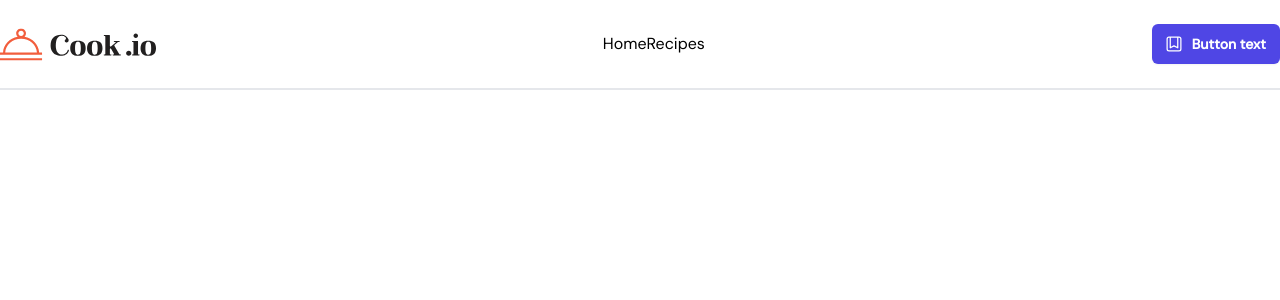
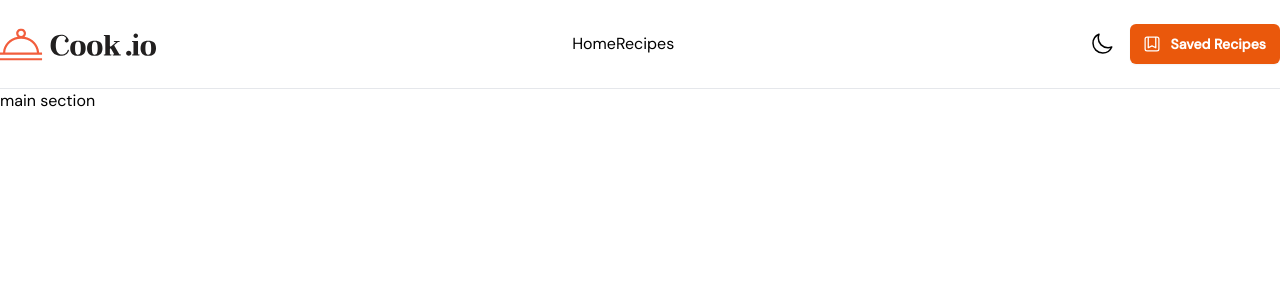
Before and after one commit to DJaye33/cook-io, a React (Vite) app: page / in a window 1280 px wide. Shown: the top 300 px of the page. Built offline with nearby package versions, Linux system fonts and the light colour scheme.

Commit message:
fix navigation bottom border issue

```diff
--- a/src/App.tsx
+++ b/src/App.tsx
@@ -1,13 +1,13 @@
-import { AppContainer, TopNavigation } from "./components";
+import { MainContainer, TopNavigation } from "./components";
 
 import "./App.css";
 
 function App() {
   return (
     <>
-      <AppContainer>
-        <TopNavigation />
-      </AppContainer>
+      <TopNavigation />
+      <hr />
+      <MainContainer>main section</MainContainer>
     </>
   );
 }
--- a/src/components/AppContainer/AppContainer.tsx
+++ /dev/null
@@ -1,9 +0,0 @@
-type AppContainerProps = {
-  children?: React.ReactNode;
-};
-
-const appContainer = ({ children }: AppContainerProps) => {
-  return <div className="xl:w-[1280px] xl:mx-auto">{children}</div>;
-};
-
-export default appContainer;
--- /dev/null
+++ b/src/components/MainContainer/MainContainer.tsx
@@ -0,0 +1,9 @@
+type MainContainerProps = {
+  children?: React.ReactNode;
+};
+
+const MainContainer = ({ children }: MainContainerProps) => {
+  return <main className="xl:w-[1280px] xl:mx-auto">{children}</main>;
+};
+
+export default MainContainer;
--- a/src/components/Navigation/TopNavigation.tsx
+++ b/src/components/Navigation/TopNavigation.tsx
@@ -1,10 +1,14 @@
-import { BookmarkSquareIcon } from "@heroicons/react/24/outline";
+import {
+  BookmarkSquareIcon,
+  SunIcon,
+  MoonIcon,
+} from "@heroicons/react/24/outline";
 import logoLight from "/logo-light.svg";
 
 const TopNavigation = () => {
   return (
-    <div className="flex items-center justify-center xl:justify-between py-6 border-b-2">
-      {/* {FIXME: CONVERT TO REACT ROUTER LINK & MAY NEED TO BE OWN COMPONENT FOR DARK AND LIGHT THEME VERSIONS OF LOGO} */}
+    <div className="flex items-center justify-center xl:justify-between py-6 max-w-[1280px] lg:mx-auto">
+      {/* {FIXME: CONVERT ALL A TAGS TO REACT ROUTER LINK & MAY NEED TO BE OWN COMPONENT FOR DARK AND LIGHT THEME VERSIONS OF LOGO} */}
       <a href="">
         <img src={logoLight} alt="cook.io home" />
       </a>
@@ -12,16 +16,17 @@ const TopNavigation = () => {
         <a href="">Home</a>
         <a href="">Recipes</a>
       </nav>
-      <button
-        type="button"
-        className="hidden xl:inline-flex items-center gap-x-2 rounded-md bg-indigo-600 px-3.5 py-2.5 text-sm font-semibold text-white shadow-sm hover:bg-indigo-500 focus-visible:outline focus-visible:outline-2 focus-visible:outline-offset-2 focus-visible:outline-indigo-600"
-      >
-        <BookmarkSquareIcon
-          className="hidden xl:block -ml-0.5 h-5 w-5"
-          aria-hidden="true"
-        />
-        Button text
-      </button>
+      <div className="hidden xl:flex xl:items-center">
+        <MoonIcon className="w-6 h-6" />
+        <SunIcon className="hidden w-6 h-6" />
+        <button
+          type="button"
+          className="hidden xl:inline-flex items-center ml-4 gap-x-2 rounded-md bg-orange-600 px-3.5 py-2.5 text-sm font-semibold text-white shadow-sm hover:bg-orange-500 focus-visible:outline focus-visible:outline-2 focus-visible:outline-offset-2 focus-visible:outline-orange-600"
+        >
+          <BookmarkSquareIcon className="-ml-0.5 h-5 w-5" aria-hidden="true" />
+          Saved Recipes
+        </button>
+      </div>
     </div>
   );
 };
--- a/src/components/index.ts
+++ b/src/components/index.ts
@@ -1,2 +1,2 @@
-export { default as AppContainer } from "./AppContainer/AppContainer";
+export { default as MainContainer } from "./MainContainer/MainContainer";
 export { default as TopNavigation } from "./Navigation/TopNavigation";
```
